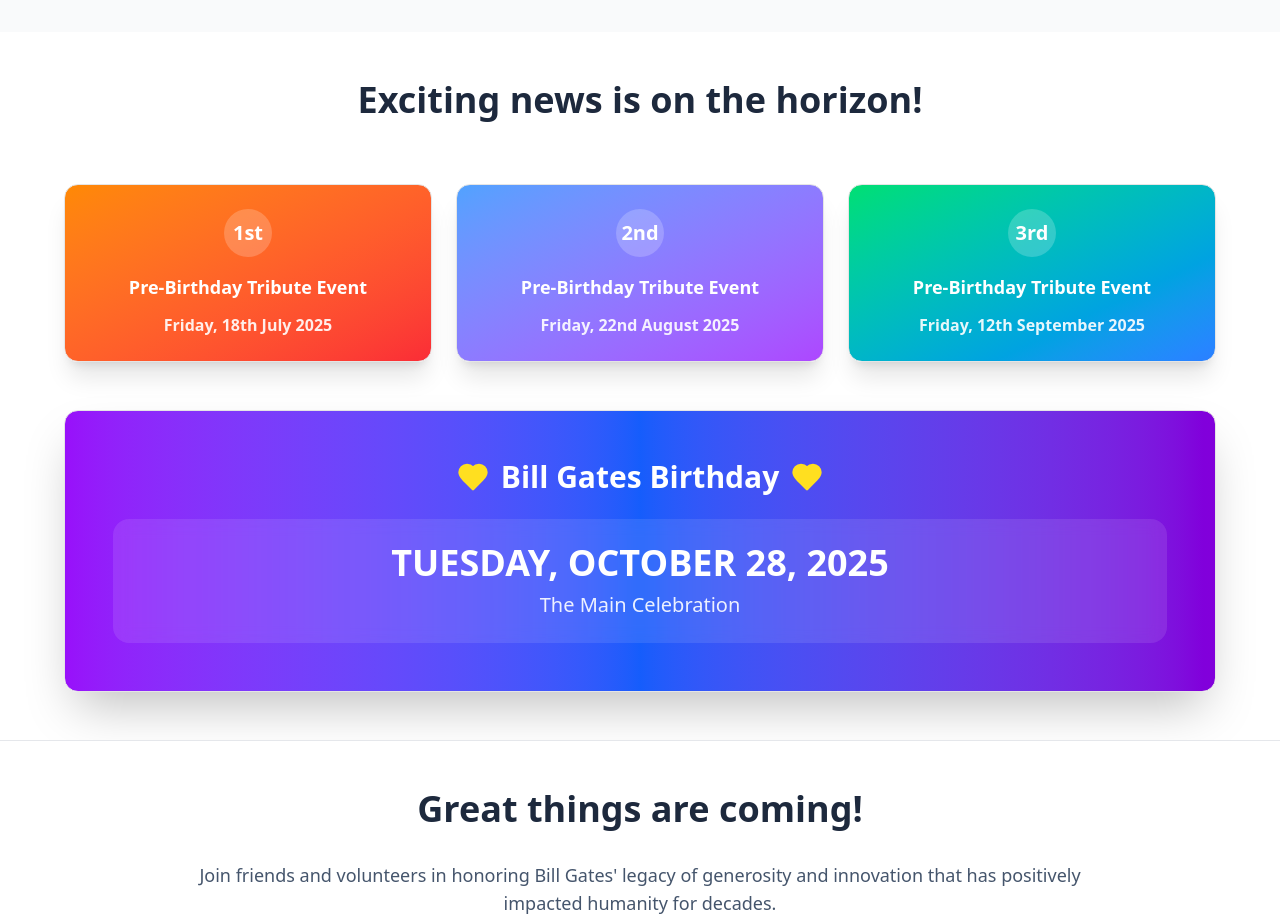
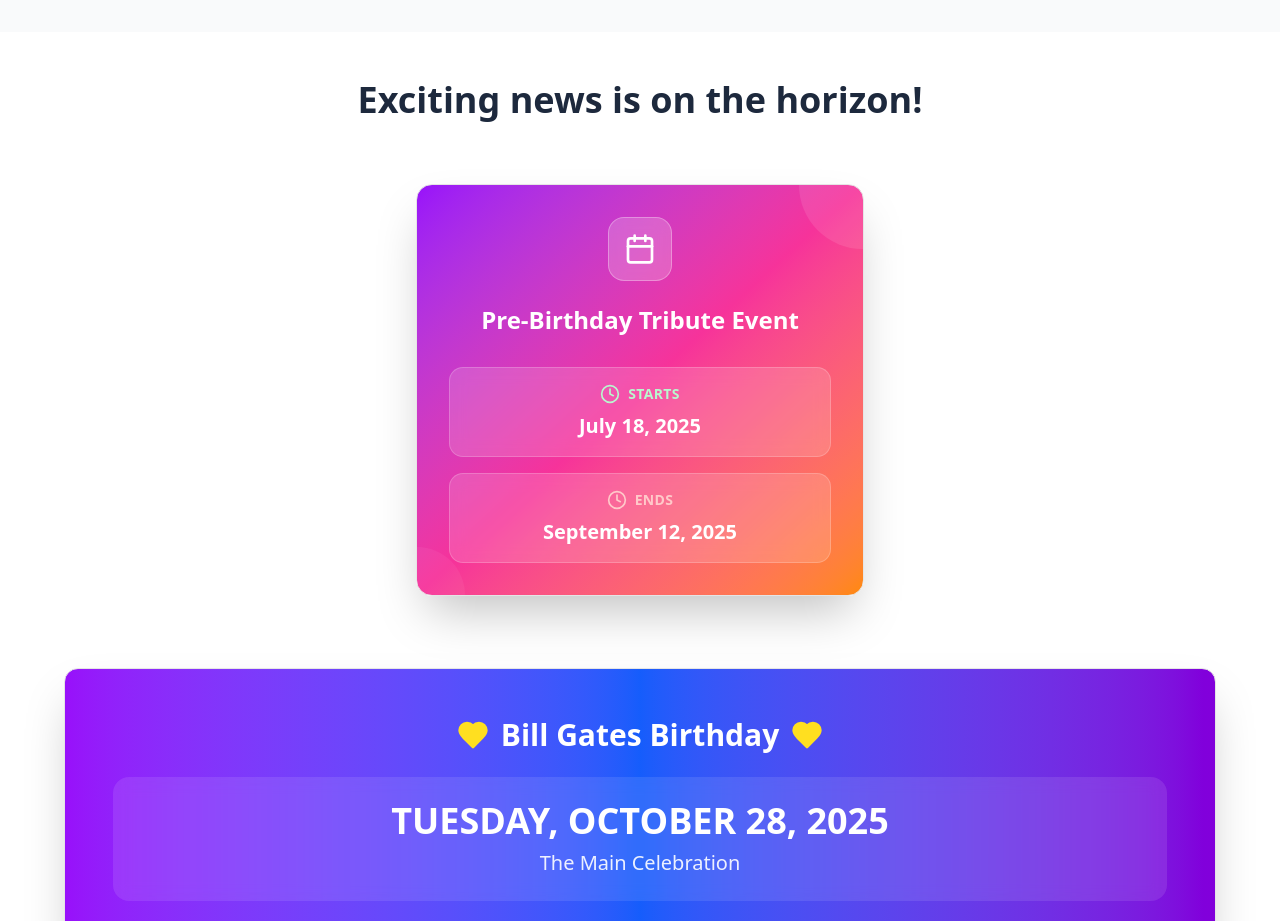
Before and after one commit to BirthayHeroChallenge/BillGatesBirthday, a Next.js app: page / in a window 1280 px wide. Shown: the part 1920-2841 px from the top of the page. Built offline with nearby package versions, Linux system fonts and the light colour scheme.

Commit message:
fix: update tribute event cards with new styling and date information

```diff
--- a/app/page.tsx
+++ b/app/page.tsx
@@ -2,7 +2,7 @@
 
 import { useState, useEffect } from "react";
 import { Card } from "@/components/ui/card";
-import { Heart, Calendar, Star, Gift, Play, Users, Globe } from "lucide-react";
+import { Heart, Calendar, Clock } from "lucide-react";
 import { ParallaxSection, ParallaxElement } from "@/components/ParallaxSection";
 
 interface TimeLeft {
@@ -195,54 +195,45 @@
 
           <div className="space-y-8">
             {/* Pre-Birthday Events */}
-            <div className="grid md:grid-cols-3 gap-6">
+            <div className="flex justify-center items-center pb-6">
               {/* Event 1 */}
-              <Card className="p-6 bg-gradient-to-br from-orange-400 to-red-500 text-white shadow-xl">
-                <div className="text-center">
-                  <div className="w-12 h-12 bg-white/20 rounded-full flex items-center justify-center mb-4 mx-auto">
-                    <span className="text-xl font-bold">1st</span>
+              <Card className="relative p-8 bg-gradient-to-br from-purple-600 via-pink-500 to-orange-400 text-white shadow-2xl rounded-2xl max-w-md w-full overflow-hidden">
+                {/* Background decoration */}
+                <div className="absolute top-0 right-0 w-32 h-32 bg-white/10 rounded-full -translate-y-16 translate-x-16"></div>
+                <div className="absolute bottom-0 left-0 w-24 h-24 bg-white/5 rounded-full translate-y-12 -translate-x-12"></div>
+
+                <div className="relative z-10 text-center">
+                  {/* Event Title */}
+                  <div className="mb-8">
+                    <div className="w-16 h-16 bg-white/20 backdrop-blur-sm rounded-2xl flex items-center justify-center mb-6 mx-auto border border-white/30">
+                      <Calendar className="w-8 h-8 text-white" />
+                    </div>
+                    <h1 className="text-2xl font-bold mb-2 leading-tight">
+                      Pre-Birthday Tribute Event
+                    </h1>
                   </div>
-                  <h5 className="text-lg font-bold mb-3">
-                    Pre-Birthday Tribute Event
-                  </h5>
-                  <div className="space-y-2">
-                    <p className="text-white/90 font-semibold">
-                      Friday, 18th July 2025
-                    </p>
-                  </div>
-                </div>
-              </Card>
 
-              {/* Event 2 */}
-              <Card className="p-6 bg-gradient-to-br from-blue-400 to-purple-500 text-white shadow-xl">
-                <div className="text-center">
-                  <div className="w-12 h-12 bg-white/20 rounded-full flex items-center justify-center mb-4 mx-auto">
-                    <span className="text-xl font-bold">2nd</span>
-                  </div>
-                  <h5 className="text-lg font-bold mb-3">
-                    Pre-Birthday Tribute Event
-                  </h5>
-                  <div className="space-y-2">
-                    <p className="text-white/90 font-semibold">
-                      Friday, 22nd August 2025
-                    </p>
-                  </div>
-                </div>
-              </Card>
+                  {/* Date Information */}
+                  <div className="space-y-4">
+                    <div className="bg-white/15 backdrop-blur-sm rounded-xl p-4 border border-white/20">
+                      <div className="flex items-center justify-center mb-2">
+                        <Clock className="w-5 h-5 mr-2 text-green-200" />
+                        <span className="text-green-200 font-semibold text-sm uppercase tracking-wide">
+                          Starts
+                        </span>
+                      </div>
+                      <p className="text-xl font-bold">July 18, 2025</p>
+                    </div>
 
-              {/* Event 3 */}
-              <Card className="p-6 bg-gradient-to-br from-green-400 to-blue-500 text-white shadow-xl">
-                <div className="text-center">
-                  <div className="w-12 h-12 bg-white/20 rounded-full flex items-center justify-center mb-4 mx-auto">
-                    <span className="text-xl font-bold">3rd</span>
-                  </div>
-                  <h5 className="text-lg font-bold mb-3">
-                    Pre-Birthday Tribute Event
-                  </h5>
-                  <div className="space-y-2">
-                    <p className="text-white/90 font-semibold">
-                      Friday, 12th September 2025
-                    </p>
+                    <div className="bg-white/15 backdrop-blur-sm rounded-xl p-4 border border-white/20">
+                      <div className="flex items-center justify-center mb-2">
+                        <Clock className="w-5 h-5 mr-2 text-red-200" />
+                        <span className="text-red-200 font-semibold text-sm uppercase tracking-wide">
+                          Ends
+                        </span>
+                      </div>
+                      <p className="text-xl font-bold">September 12, 2025</p>
+                    </div>
                   </div>
                 </div>
               </Card>
@@ -419,7 +410,7 @@
             </svg>
           </div>
           <p class="text-xs leading-relaxed break-words">
-            Coming soon! Friday, 18th July 2025 you will be able to add a tribute message to honour the legacy of service to humanity. Stay tuned! 🎉
+            Coming soon! Friday, 12th September 2025 you will be able to add a tribute message to honour the legacy of service to humanity. Stay tuned! 🎉
           </p>
         </div>`;
 
```
